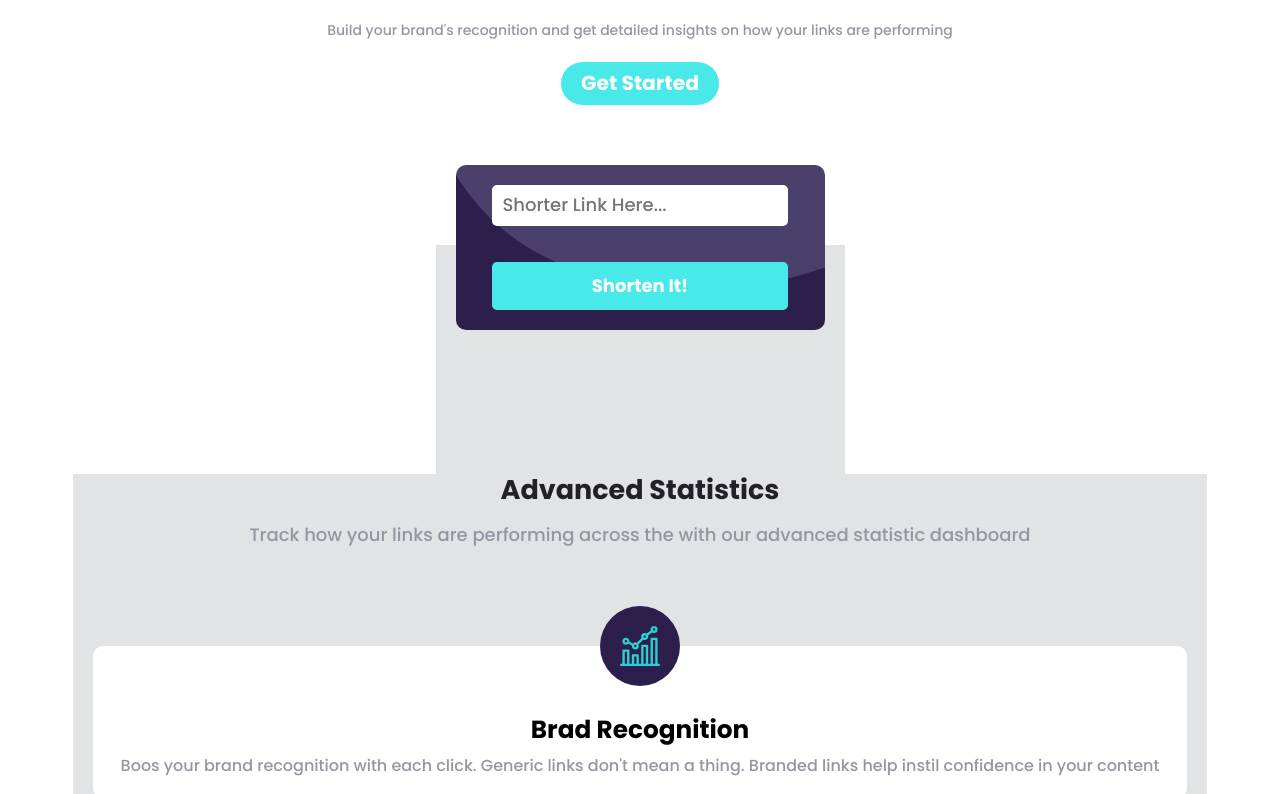
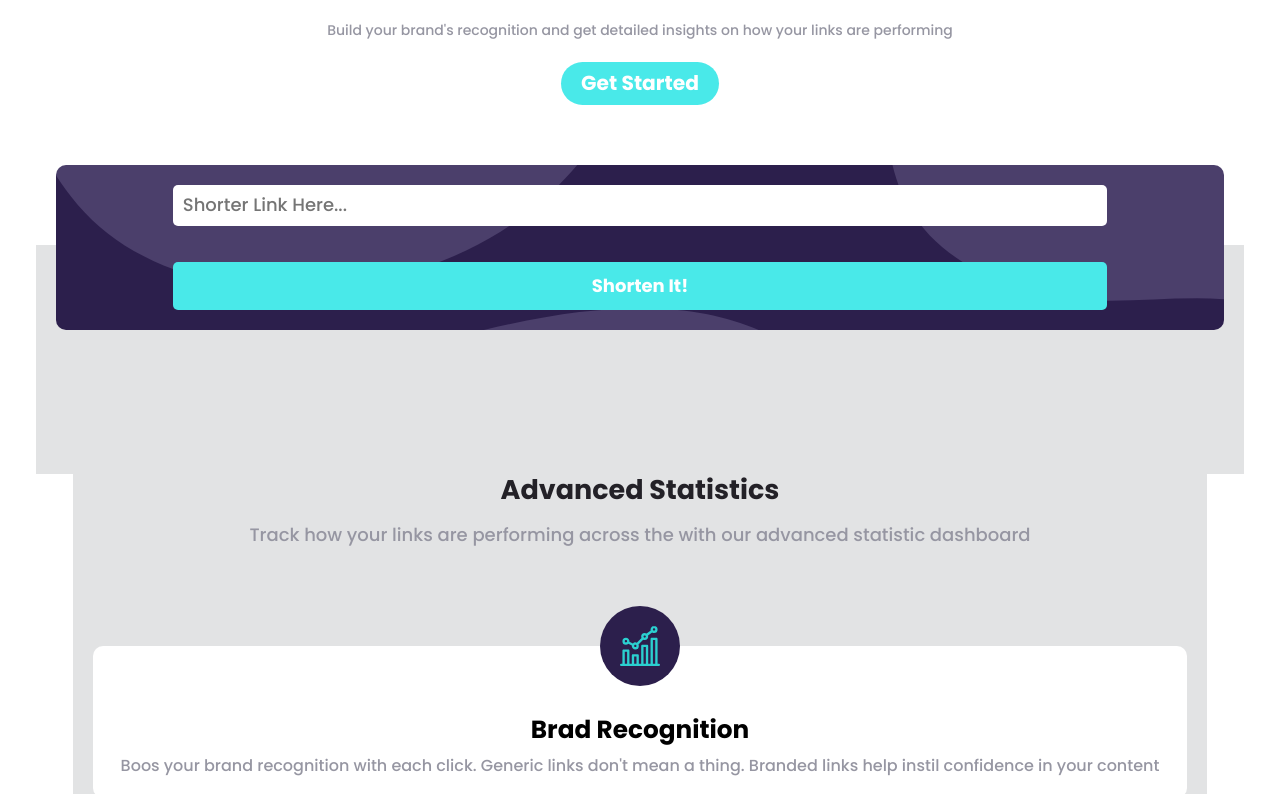
Before and after one commit to byKriz/react-url-short-api, a React (Vite) app: page / in a window 1280 px wide. Shown: the part 1335-2129 px from the top of the page. Built offline with nearby package versions, Linux system fonts and the light colour scheme.

Commit message:
agregando max-width

```diff
--- a/src/components/Header/Header.module.scss
+++ b/src/components/Header/Header.module.scss
@@ -3,6 +3,7 @@
 .Header {
   position: relative;
   width: 100%;
+  max-width: 1440px;
   display: flex;
   justify-content: space-between;
   align-items: center;
--- a/src/containers/LinkShorter/LinkShorter.module.scss
+++ b/src/containers/LinkShorter/LinkShorter.module.scss
@@ -4,6 +4,7 @@
   padding: $m-padd;
   background-color: $gray;
   padding-bottom: 100px;
+  width: 100%;
 }
 
 .shorterContainer {
@@ -14,6 +15,7 @@
   top: -80px;
   background-image: url("../../assets/icons/bg-boost-desktop.svg");
   background-repeat: no-repeat;
+  max-width: 1440px;
 
   form {
     display: flex;
```
